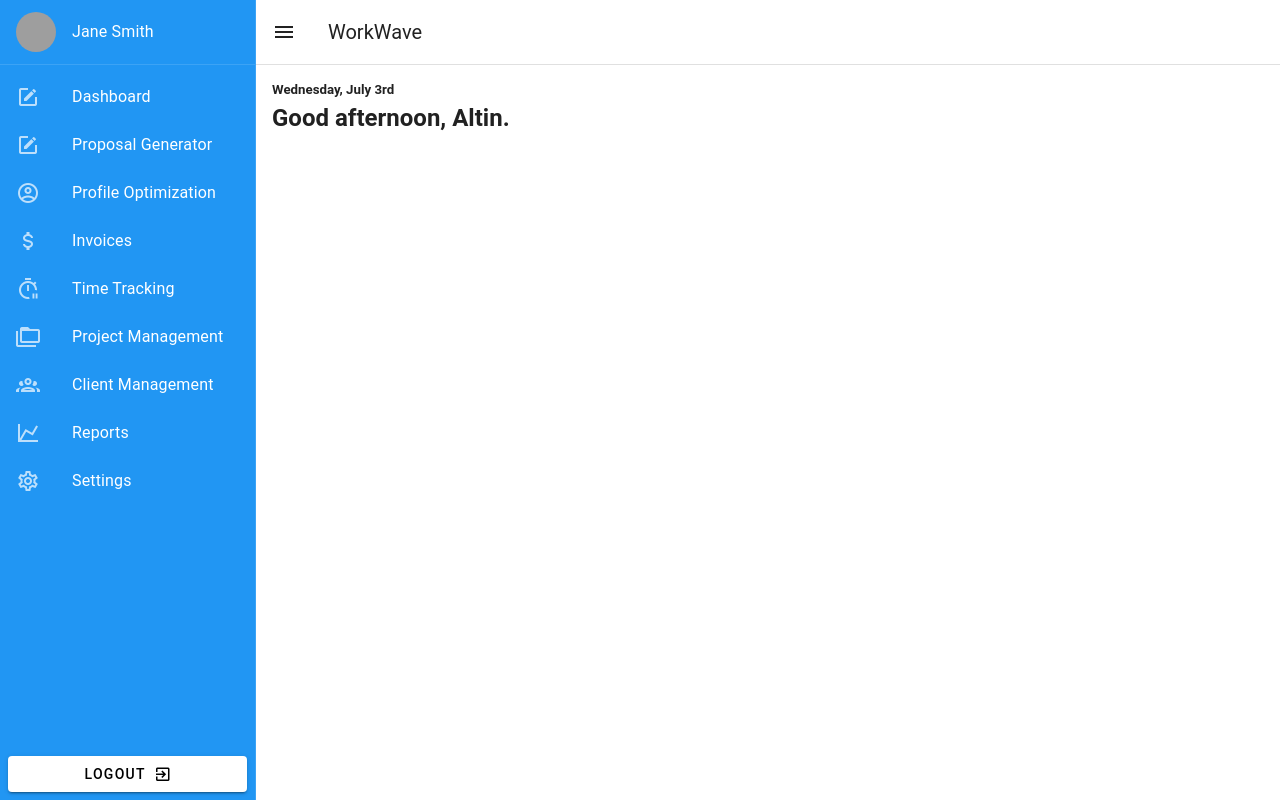
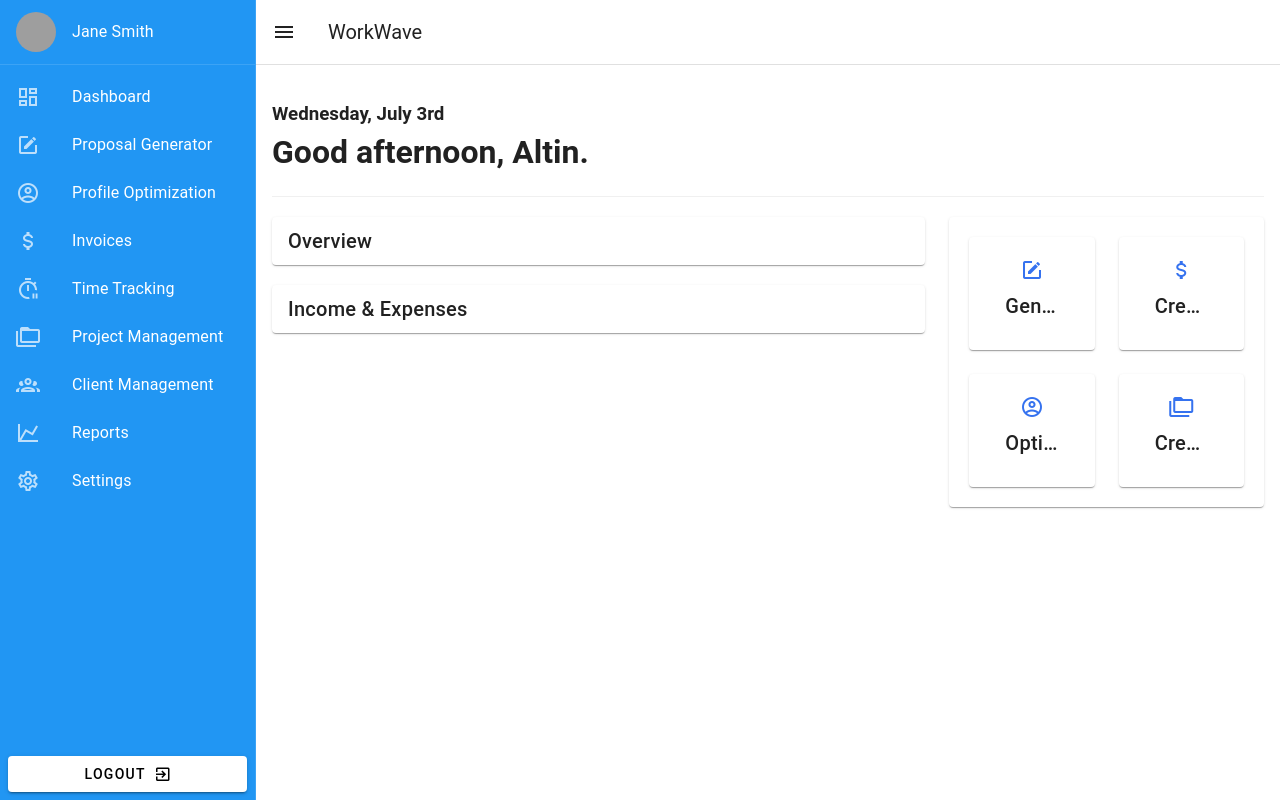
Before and after one commit to altinpllana/zenlance, a Vue app in the folder frontend/: page /dashboard in a window 1280 px wide. Built offline with nearby package versions, Linux system fonts and the light colour scheme; grey boxes are pictures that could not be loaded.

Commit message:
feat: working on dashboard

```diff
--- a/frontend/src/components/Dashboard.vue
+++ b/frontend/src/components/Dashboard.vue
@@ -1,7 +1,68 @@
 <template>
-  <v-container border-b>
-      <h5>Wednesday, July 3rd</h5>
-      <h2>Good afternoon, Altin.</h2>
+  <v-container>
+    <div class="welcome-div pt-5 pb-5 mb-5">
+      <h3>Wednesday, July 3rd</h3>
+      <h1>Good afternoon, Altin.</h1>
+    </div>
+
+    <v-row>
+      <v-col cols="12" xs="12" sm="12" md="8" lg="8" xl="8">
+        <v-card class="card project-timeline mb-5">
+          <v-card-title>Overview</v-card-title>
+        </v-card>
+
+        <v-card class="card income-expenses mb-5">
+          <v-card-title>Income & Expenses</v-card-title>
+        </v-card>
+      </v-col>
+
+      <v-col cols="12" xs="12" sm="12" md="4" lg="4" xl="4">
+        <v-card class="card pa-5">
+          <v-row>
+            <v-col cols="12" xs="12" sm="12" md="6" lg="6" xl="6">
+              <v-card class="card quick-actions-card pa-5">
+                <div class="icon-holder text-center">
+                  <v-icon large color="primary"> mdi-square-edit-outline </v-icon>
+                </div>
+                <v-card-title class="text-center">Generate Proposal</v-card-title>
+              </v-card>
+              </v-col
+            >
+
+            <v-col cols="12" xs="12" sm="12" md="6" lg="6" xl="6">
+              <v-card class="card quick-actions-card pa-5">
+                <div class="icon-holder text-center">
+                  <v-icon large color="primary"> mdi-currency-usd </v-icon>
+                </div>
+                <v-card-title class="text-center">Create Invoice</v-card-title>
+              </v-card>
+              </v-col
+            >
+
+            <v-col cols="12" xs="12" sm="12" md="6" lg="6" xl="6">
+              <v-card class="card quick-actions-card pa-5">
+                <div class="icon-holder text-center">
+                  <v-icon large color="primary"> mdi-account-circle-outline </v-icon>
+                </div>
+                <v-card-title class="text-center">Optimize Profile</v-card-title>
+              </v-card>
+              </v-col
+            >
+
+            <v-col cols="12" xs="12" sm="12" md="6" lg="6" xl="6">
+              <v-card class="card quick-actions-card pa-5">
+                <div class="icon-holder text-center">
+                  <v-icon large color="primary"> mdi-folder-multiple-outline </v-icon>
+                </div>
+                <v-card-title class="text-center">Create Project</v-card-title>
+              </v-card>
+              </v-col
+            ></v-row
+          >
+        </v-card>
+      </v-col>
+
+    </v-row>
   </v-container>
 </template>
 
@@ -10,3 +71,15 @@ export default {
   name: "Dashboard",
 };
 </script>
+
+<style scoped>
+.welcome-div {
+  border-bottom: solid 1px #f0f0f0 !important;
+}
+
+.quick-actions-card:hover{
+  border-color: #3572EF !important;
+  /* border-color: red !important; */
+
+}
+</style>
--- a/frontend/src/layouts/default/AppBar.vue
+++ b/frontend/src/layouts/default/AppBar.vue
@@ -17,7 +17,7 @@
             <v-icon :icon="item.icon"></v-icon>
           </template>
 
-          <v-list-item-title v-text="item.text"></v-list-item-title>
+          <v-list-item-title :to="item.link" v-text="item.text"></v-list-item-title>
         </v-list-item>
       </v-list>
 
@@ -52,7 +52,7 @@ export default {
   data: () => ({
     drawer: null,
     items: [
-      { text: "Dashboard", icon: "mdi-square-edit-outline", link: '/dashboard' },
+      { text: "Dashboard", icon: "mdi-view-dashboard-outline", link: '/dashboard' },
       { text: "Proposal Generator", icon: "mdi-square-edit-outline", link: '/proposal-generator' },
       { text: "Profile Optimization", icon: "mdi-account-circle-outline", link: '/profile-optimization' },
       { text: "Invoices", icon: "mdi-currency-usd", link: '/invoices' },
--- a/frontend/src/styles/settings.scss
+++ b/frontend/src/styles/settings.scss
@@ -18,3 +18,9 @@
 *{
     font-family: 'Manrope', sans-serif;
 }
+
+.card{
+    border: solid 1px #ededed !important;
+    border-radius: 10px;
+    box-shadow: none !important;
+}
```
